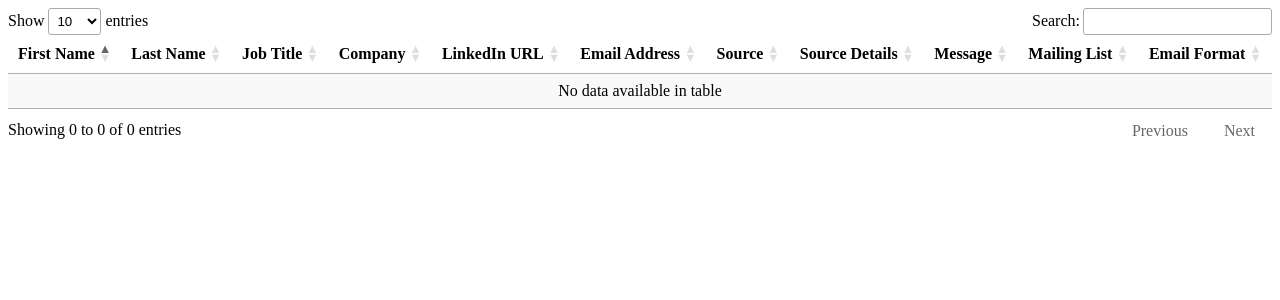
After one commit to tk421bsod/sdev305-portfolio-contactform, a Node server app: template views/admin.ejs in a window 1280 px wide. The commit adds this page. Shown: the top 300 px of the page. Run offline with Node 20, Linux system fonts and the light colour scheme; the template is opened without the code that fills it, so the values that code supplies are empty; some libraries are stand-ins or nearby versions.

Commit message:
Add contact information saving / retrieving

```diff
--- a/app.js
+++ b/app.js
@@ -18,21 +18,35 @@ const pool = mysql2.createPool({
     port: process.env.DB_PORT
 }).promise();
 
+function handle_checkbox_field(f) {
+    return f ? 1 : 0;
+}
+
 async function handle_submission(req, res) {
     try {
-        const submission = req.body;
+        const contact = req.body;
 
-        const sql = `INSERT INTO messages(first_name, last_name, job_title, company, linkedin, email, source, source_other, message, mailing_list, email_format)`;
-        const params =
-        await pool.execute();
+        contact.mailing_list = handle_checkbox_field(contact.mailing_list);
+        if (contact.email_format == undefined) {
+            contact.email_format = "";
+        }
+
+        console.log(contact);
+
+        const sql = `INSERT INTO contacts(first_name, last_name, job_title, company, linkedin, email, source, source_other, message, mailing_list, email_format) VALUES (?, ?, ?, ?, ?, ?, ?, ?, ?, ?, ?)`;
+        const params = [contact.first_name, contact.last_name, contact.job_title, contact.company, contact.linkedin, contact.email, contact.source, contact.source_other, contact.message, contact.mailing_list, contact.email_format];
+        await pool.execute(sql, params);
+        res.render('confirmation', { contact })
     } catch (err) {
-        res.status(500).send("<h1>Sorry, your submission couldn't be saved.</h1><p>Please try again later.</p>");
+        res.status(500).send("<h1>Sorry, your information couldn't be saved.</h1><p>Please try again later.</p>");
+        console.log(err);
     }
 }
 
 async function render_admin(req, res) {
     try {
-
+        const [contacts] = await pool.execute("SELECT * FROM contacts");
+        res.render('admin', {contacts} );
     } catch (err) {
         res.status(500).send("<h1>Sorry, this page can't be displayed right now.</h1><p>Please try again later.</p>");
     }
--- a/public/css/styles.css
+++ b/public/css/styles.css
@@ -41,6 +41,10 @@
     box-sizing: border-box;
 }
 
+#err {
+    color: red;
+}
+
 body {
     background-color: #cfcfcf;
 }
--- a/public/js/validation.js
+++ b/public/js/validation.js
@@ -11,12 +11,13 @@ function formSubmit(event) {
         }
         let source = document.getElementById('source').value != "Please select";
         let sourceOther = (document.getElementById('source').value != 'Other') || (document.getElementById('source').value == 'Other' && document.getElementById('source_other').value.trim());
-        let selectedFormat = (document.getElementById('mailing_list').checked && document.querySelector('#email-formats > input:checked'));
+        let selectedFormat = (!document.getElementById('mailing_list').checked) || (document.getElementById('mailing_list').checked && document.querySelector('#email-formats > input:checked'));
         let errorElement = document.getElementById('err');
         let validationConditions = [firstName, lastName, jobTitle, company, email, !emailIsDefinitelyInvalid, source, sourceOther, selectedFormat];
         let errorMessages = ["Please enter your first name.", "Please enter your last name.", "Please enter your job title.", "Please enter your company name.", "Please enter an email address.", "Please enter a valid email address.", "Please select how we met.", "Please be more specific with how we met.", "Please select an email format."];
         errorElement.innerHTML = "";
         for (let i = 0; i < validationConditions.length; i++) {
+            console.log(validationConditions[i]);
             if (!validationConditions[i]) {
                 event.preventDefault();
                 errorElement.innerHTML += errorMessages[i] + "<br>";
--- /dev/null
+++ b/views/admin.ejs
@@ -0,0 +1,57 @@
+<!DOCTYPE html>
+<html lang="en">
+<head>
+    <meta charset="UTF-8">
+    <meta name="viewport" content="width=device-width, initial-scale=1.0">
+
+    <script src="//code.jquery.com/jquery-3.7.1.js"></script>
+    <script src="//cdn.datatables.net/3.1.4/js/dataTables.min.js"></script>
+    <script src="https://cdn.datatables.net/responsive/4.1.1/js/dataTables.responsive.min.js"></script>
+
+    <link rel="stylesheet" href="//cdn.datatables.net/3.1.4/css/dataTables.dataTables.min.css">
+    <link href="https://cdn.datatables.net/responsive/4.1.1/css/responsive.dataTables.min.css" rel="stylesheet">
+
+    <title>Admin Page</title>
+</head>
+<body>
+    <table id="contact-table" class="display">
+        <thead>
+            <tr>
+                <th>First Name</th>
+                <th>Last Name</th>
+                <th>Job Title</th>
+                <th>Company</th>
+                <th>LinkedIn URL</th>
+                <th>Email Address</th>
+                <th>Source</th>
+                <th>Source Details</th>
+                <th>Message</th>
+                <th>Mailing List</th>
+                <th>Email Format</th>
+            </tr>
+        </thead>
+        <tbody>
+            <% contacts.forEach( contact => { %>
+                <tr>
+                    <td><%= contact.first_name %></td>
+                    <td><%= contact.last_name %></td>
+                    <td><%= contact.job_title %></td>
+                    <td><%= contact.company %></td>
+                    <td><%= contact.linkedin %></td>
+                    <td><%= contact.email %></td>
+                    <td><%= contact.source %></td>
+                    <td><%= contact.source_other %></td>
+                    <td><%= contact.message %></td>
+                    <td><%= contact.mailing_list ? "Yes" : "No" %></td>
+                    <td><%= contact.email_format %></td>
+                </tr>
+            <% }); %>
+        </tbody>
+    </table>
+</body>
+<script>
+    new DataTable('#contact-table', {
+            responsive: true
+        });
+</script>
+</html>
--- a/views/index.ejs
+++ b/views/index.ejs
@@ -3,7 +3,6 @@
 <head>
     <meta charset="UTF-8">
     <meta name="viewport" content="width=device-width, initial-scale=1.0">
-    <link rel="icon" href="images/favicon.png">
     <link rel="stylesheet" href="/css/styles.css">
     <script defer src="/js/validation.js"></script>
     <title>Contact Form</title>
@@ -11,6 +10,7 @@
 <body>
     <div id="main-content">
         <h1 id="header">Contact Form</h1>
+        <p id="err"></p>
         <form id="form-body" action="/submit" method="post">
             <div class="form-fields">
                 <div>
```
Also changed, not shown: views/confirmation.ejs (added, +32 -0 lines).
